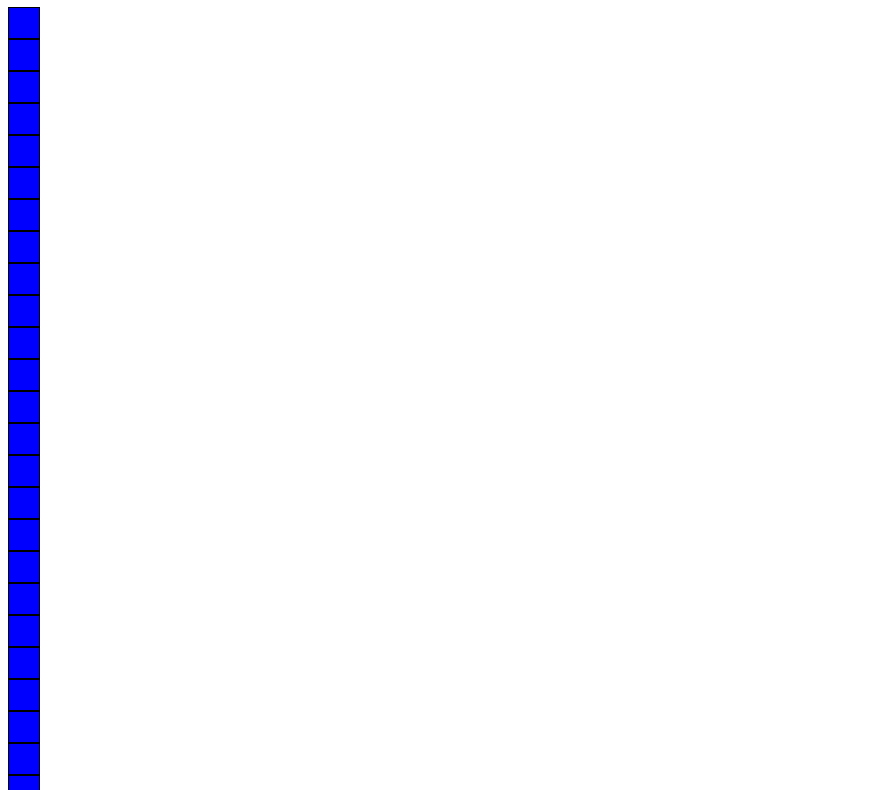
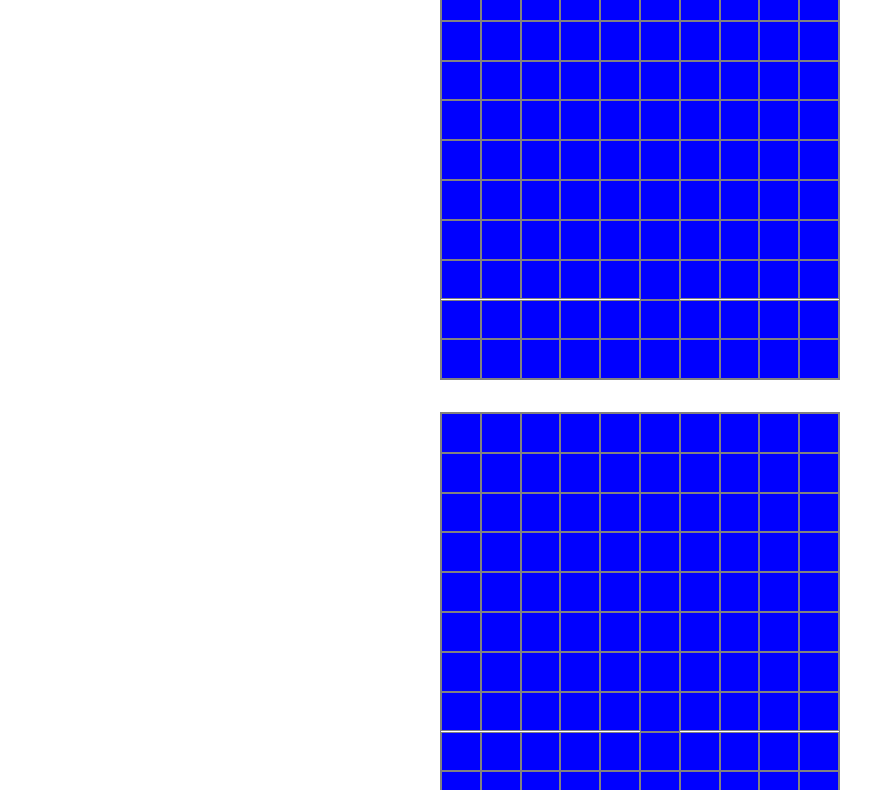
Before and after one commit to RussTP/battleship, a website with bundled scripts: page modules/index.html in a window 1280 px wide. Shown: the part 73-863 px from the top of the page, without its empty margins (0-895 px from the left). Built offline with nearby package versions, Linux system fonts and the light colour scheme.

Commit message:
fixed constructor for cpu and player board, both boards are displayed

```diff
--- a/modules/display.js
+++ b/modules/display.js
@@ -1,15 +1,20 @@
 export default class Display {
 
-    render(player) {
-        const displayBoard = document.querySelector('#player-board');
-        const grid = player.gameboard.grid;
-
-        grid.forEach(row => {
+    renderBoard(grid, boardElement) {
+         grid.forEach(row => {
             row.forEach(cell => {
             const cellDiv = document.createElement('div');
             cellDiv.classList.add('cell');
-            displayBoard.appendChild(cellDiv);
+            boardElement.appendChild(cellDiv);
             });
          });
      }
+
+    render(player) {
+        const playerBoard = document.querySelector('#player-board');
+        const cpuBoard = document.querySelector('#cpu-board');
+
+        this.renderBoard(player.personBoard.grid, playerBoard);
+        this.renderBoard(player.cpuBoard.grid, cpuBoard);
+    }
 }
--- a/modules/styles.css
+++ b/modules/styles.css
@@ -1,8 +1,29 @@
+* {
+    margin: 0;
+    padding: 0;
+    box-sizing: border-box;
+}
 
-
+body {
+    display: flex;
+    flex-direction: column;
+    justify-content: center;
+    align-items: center;
+}
+#player-board, #cpu-board {
+    display: grid;
+    justify-content: center;
+    align-items: center;
+    height:25rem;
+    width: 25rem;
+    border: 1px solid rgb(129, 129, 129);
+    aspect-ratio: 1/1;
+    grid-template-columns: repeat(10, 1fr);
+    margin: 1rem auto;
+}
 .cell {
- height: 30px;
- width: 30px;
- border: 1px solid black;
- background-color: blue;
+    display: flex;
+    aspect-ratio: 1/1;
+    border: 1px solid rgb(129, 129, 129);
+    background-color: blue;
 }
--- a/src/player.js
+++ b/src/player.js
@@ -2,15 +2,8 @@ import Gameboard from'./gameboard.js';
 
 export default class Player {
     constructor(){
-        this.gameboard = new Gameboard();
-
-    }
-person() {
-    new Gameboard();
-}
-
-computer() {
-    new Gameboard();
+        this.personBoard = new Gameboard();
+        this.cpuBoard = new Gameboard();
     }
 
 pcAttack() {
```
